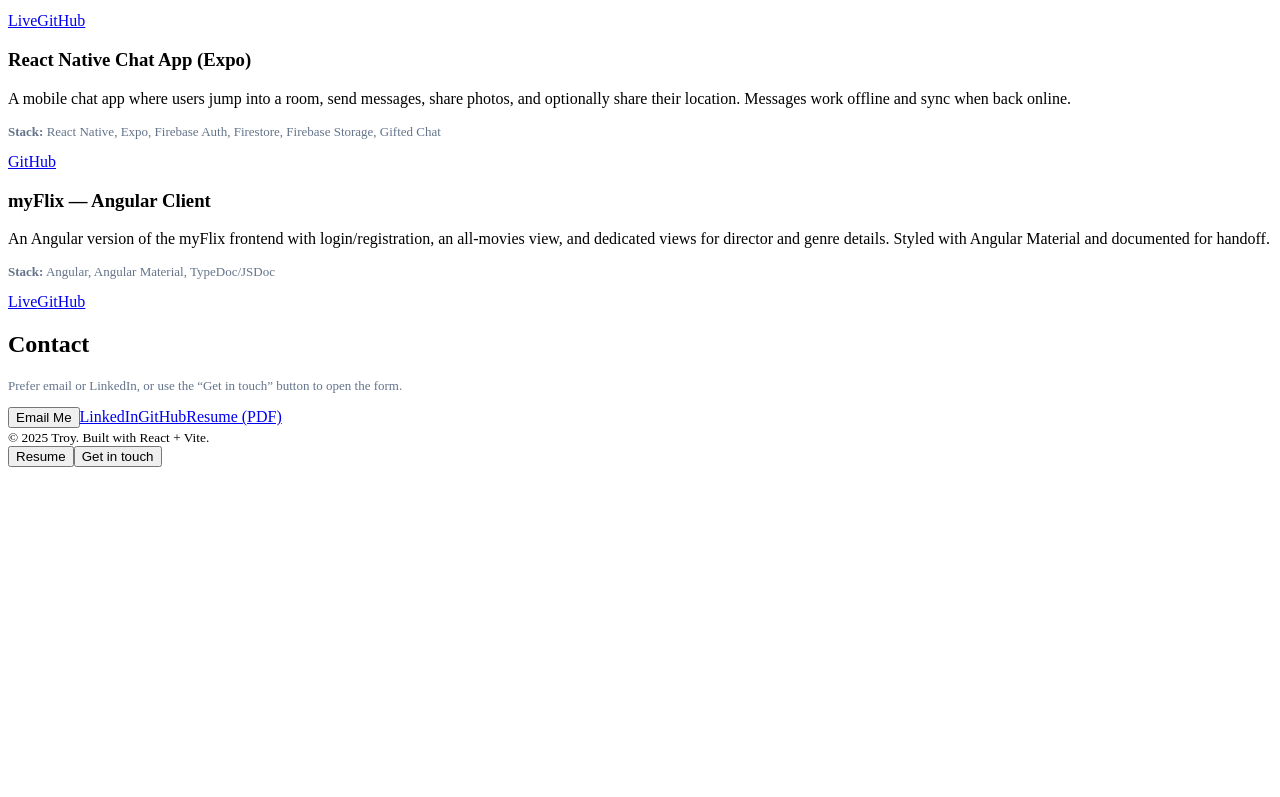
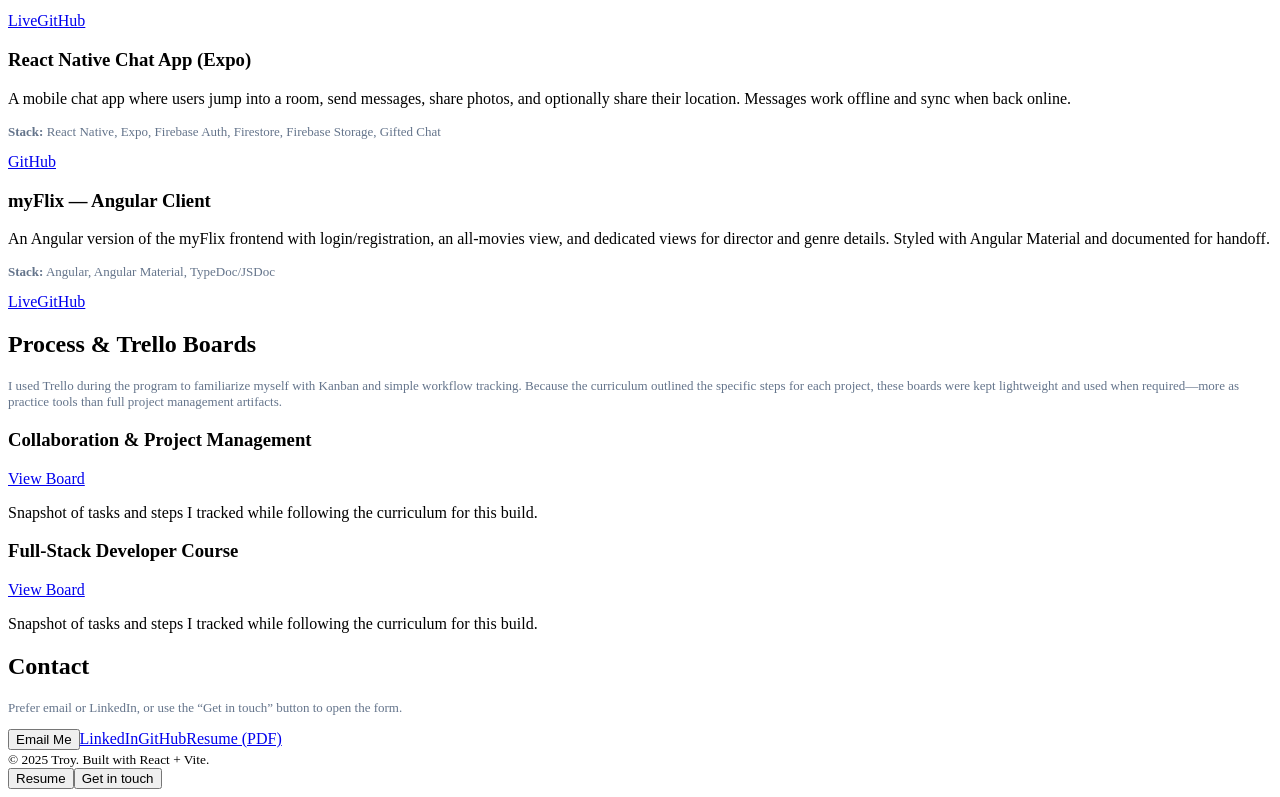
Before and after one commit to tmoubre/My_Portfolio, a React (Vite) app: page / in a window 1280 px wide. Shown: the part 971-1768 px from the top of the page. Before the commit the page ends 1446 px from the top, so only its background shows below. Built offline with nearby package versions, Linux system fonts and the light colour scheme; the HTML template or start-up script is replaced by a standard one.

Commit message:
Added Trillo boards

```diff
--- a/src/App.jsx
+++ b/src/App.jsx
@@ -8,7 +8,19 @@ import projects from './data/projects.js'
 const EMAIL = 'oubre1@att.net'
 const GITHUB = 'https://github.com/tmoubre'
 const LINKEDIN = 'https://www.linkedin.com/in/troy-oubre-32170a32/'
-const RESUME_PDF = '/Troy-Oubre-Resume.pdf' // file must live in /public
+const RESUME_PDF = '/Troy-Oubre-Resume.pdf'
+
+// Trello boards to show
+const TRELLO_BOARDS = [
+  {
+    title: 'Collaboration & Project Management',
+    url: 'https://trello.com/b/jfGLe2w5/collaboration-project-management',
+  },
+  {
+    title: 'Full-Stack Developer Course',
+    url: 'https://trello.com/b/l1ARiGia/full-stack-developer-corse',
+  },
+]
 
 // Contact endpoint: Netlify Function in prod, Formspree direct in dev
 const CONTACT_URL = import.meta.env.PROD
@@ -21,7 +33,7 @@ export default function App() {
   const [isResumeOpen, setIsResumeOpen] = useState(false)
   const [formStatus, setFormStatus] = useState({ state: 'idle', msg: '' })
 
-  // --- Toast (NEW) ---
+  // --- Toast ---
   const [toast, setToast] = useState({ visible: false, msg: '', type: 'success' })
   const toastTimerRef = useRef(null)
   const showToast = (message, type = 'success', duration = 3500) => {
@@ -86,11 +98,10 @@ export default function App() {
         return
       }
 
-      // Success: reset, close modal, and show toast (NEW)
+      // Success: reset, close modal, and show toast
       setFormStatus({ state: 'success', msg: 'Thanks! Your message has been sent.' })
       form.reset()
       closeFormModal()
-      console.log('[contact] submit OK — showing toast')
       showToast('Thanks! Your message was sent.', 'success', 3500)
 
     } catch {
@@ -170,6 +181,32 @@ export default function App() {
           <div className="grid" role="list">
             {projects.map((p) => (
               <ProjectCard key={p.title} {...p} />
+            ))}
+          </div>
+        </section>
+
+        {/* Process & Trello Boards */}
+        <section id="boards" className="card">
+          <h2>Process & Trello Boards</h2>
+          <p className="muted">
+            I used Trello during the program to familiarize myself with Kanban and simple workflow tracking. Because
+            the curriculum outlined the specific steps for each project, these boards were kept lightweight and used
+            when required—more as practice tools than full project management artifacts.
+          </p>
+
+          <div className="grid" role="list" style={{ marginTop: 10 }}>
+            {TRELLO_BOARDS.map((b) => (
+              <article key={b.title} className="card" role="listitem">
+                <div className="proj-title">
+                  <h3>{b.title}</h3>
+                  <div className="proj-links">
+                    <a href={b.url} target="_blank" rel="noopener">View Board</a>
+                  </div>
+                </div>
+                <p className="proj-desc">
+                  Snapshot of tasks and steps I tracked while following the curriculum for this build.
+                </p>
+              </article>
             ))}
           </div>
         </section>
@@ -262,7 +299,7 @@ export default function App() {
         role="status"
         aria-live="polite"
         style={{
-          // fallback so it still shows even if CSS is missing
+          // inline fallback so it still shows even if CSS is missing
           position: 'fixed',
           right: 20,
           bottom: 20,
```
